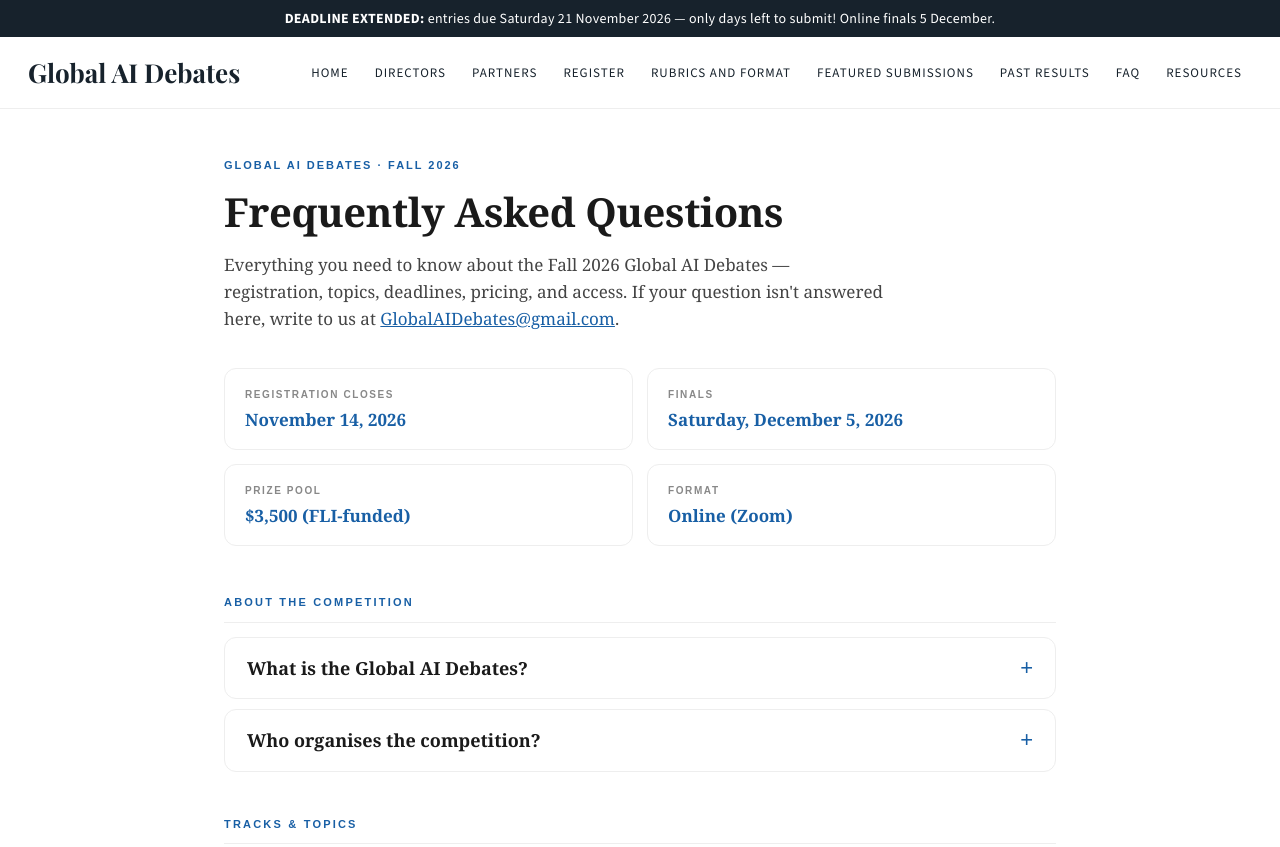
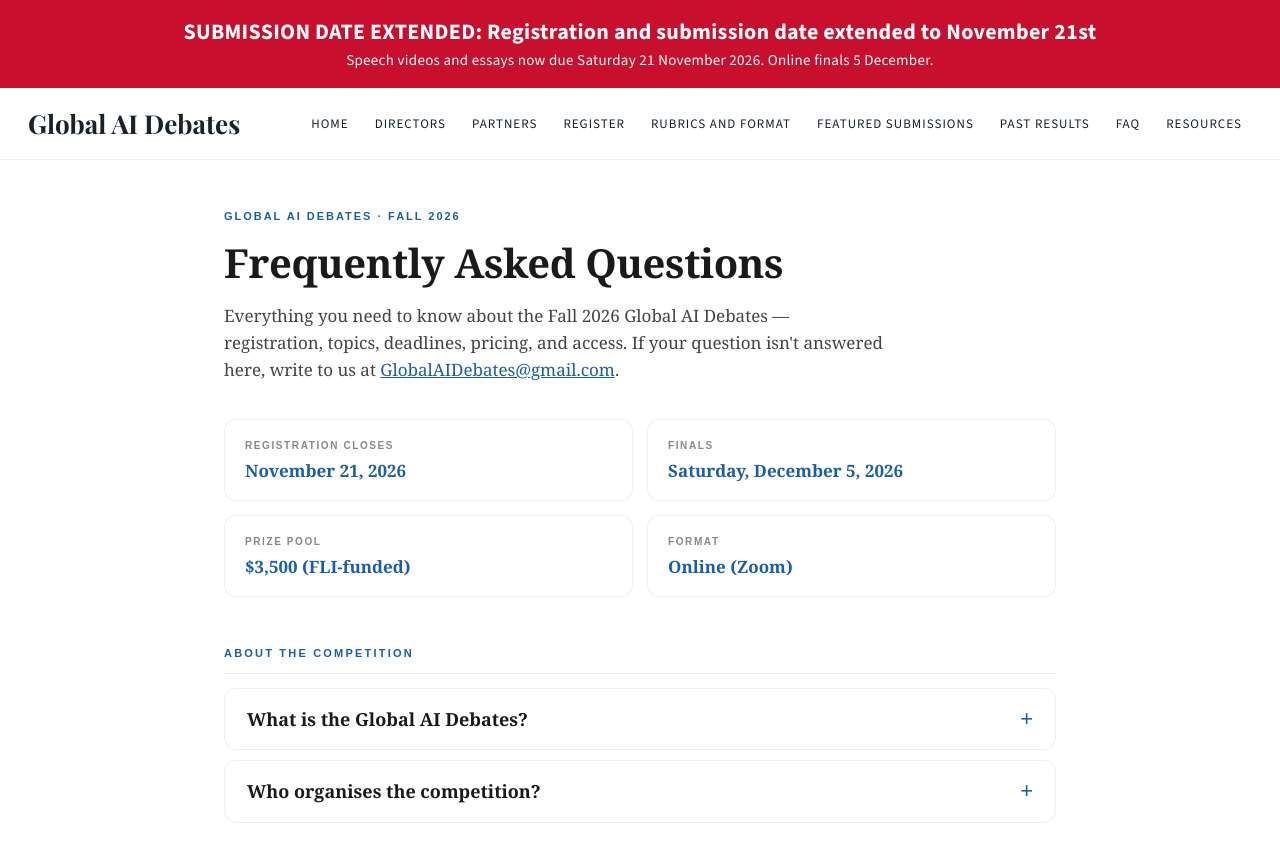
Before and after one commit to EthicsComp101/globalaidebates, a plain HTML site: page faq.html in a window 1280 px wide. Shown: the top 847 px of the page. Drawn offline with nearby package versions, Linux system fonts and the light colour scheme.

Commit message:
Extend Fall 2026 deadline to 21 November: big banner, key dates, FAQ, register
Co-Authored-By: Claude Opus 5.5 <noreply@anthropic.com>

```diff
--- a/faq.html
+++ b/faq.html
@@ -5,7 +5,7 @@
 <style>
 *{box-sizing:border-box}body{margin:0;font-family:"Source Sans 3",Arial,sans-serif;color:#17222c;background:#fff}
 a{color:#185fa5}
-.topbar{background:#17222c;color:#fff;text-align:center;font-size:14px;letter-spacing:.3px;padding:9px 16px}
+.topbar{background:#c8102e;color:#fff;text-align:center;font-size:22px;font-weight:700;letter-spacing:.3px;padding:18px 16px;line-height:1.3}.topbar small{display:block;font-size:15px;font-weight:400;margin-top:4px}
 .topbar strong{color:#fff}
 header.site{display:flex;align-items:center;justify-content:space-between;flex-wrap:wrap;gap:12px;padding:18px 28px;border-bottom:1px solid #eee}
 header.site .brand{font-family:"Playfair Display",Georgia,serif;font-size:26px;font-weight:700;color:#17222c;text-decoration:none}
@@ -19,7 +19,7 @@ footer.site a{margin:0 8px}
 #gaid-countdown .cd-label{font-size:12px;letter-spacing:2px;color:#185fa5;text-transform:uppercase}
 #gaid-countdown .cd-time{font-size:clamp(22px,4vw,34px);font-weight:700;color:#17222c;margin-top:6px}
 </style></head><body>
-<div class="topbar"><strong>DEADLINE EXTENDED:</strong> entries due Saturday 21 November 2026 &mdash; only days left to submit! Online finals 5 December.</div>
+<div class="topbar">SUBMISSION DATE EXTENDED: Registration and submission date extended to November 21st<small>Speech videos and essays now due Saturday 21 November 2026. Online finals 5 December.</small></div>
 <header class="site"><a class="brand" href="index.html">Global AI Debates</a><nav class="main"><a href="index.html">Home</a><a href="directors.html">Directors</a><a href="partners.html">Partners</a><a href="register.html">Register</a><a href="rubrics-and-format.html">Rubrics and Format</a><a href="featured-submissions.html">Featured Submissions</a><a href="past-results.html">Past Results</a><a href="faq.html">FAQ</a><a href="resources.html">Resources</a></nav></header>
 <main>
 <section><body style='margin: 0'><!DOCTYPE html>
@@ -309,7 +309,7 @@ footer.site a{margin:0 8px}
   <div class="gaid-faq__facts">
     <div class="gaid-faq__fact">
       <div class="gaid-faq__fact-label">Registration Closes</div>
-      <div class="gaid-faq__fact-value">November 14, 2026</div>
+      <div class="gaid-faq__fact-value">November 21, 2026</div>
     </div>
     <div class="gaid-faq__fact">
       <div class="gaid-faq__fact-label">Finals</div>
@@ -436,7 +436,7 @@ footer.site a{margin:0 8px}
     <summary class="gaid-faq__q">What are the key dates?</summary>
     <div class="gaid-faq__a">
       <ul>
-        <li><strong>November 14, 2026</strong> — Registration closes; speech videos and initial essays due</li>
+        <li><strong>November 21, 2026</strong> — Registration closes (extended from November 14); speech videos and initial essays due</li>
         <li><strong>November 28, 2026</strong> — Finalists announced (top 20% of speeches in each category; top 8 essays)</li>
         <li><strong>Saturday, December 5, 2026</strong> — Live finals on Zoom</li>
       </ul>
@@ -499,7 +499,7 @@ footer.site a{margin:0 8px}
   <details class="gaid-faq__item">
     <summary class="gaid-faq__q">How do I register?</summary>
     <div class="gaid-faq__a">
-      <p>Registration runs from January through November 14, 2026. Visit <a href="https://www.globalaidebates.com" style="color:#185FA5;">globalaidebates.com</a> to register. You can pay for your teams in advance and submit student names and entries later, up to the submission deadline.</p>
+      <p>Registration runs from January through November 21, 2026. Visit <a href="https://www.globalaidebates.com" style="color:#185FA5;">globalaidebates.com</a> to register. You can pay for your teams in advance and submit student names and entries later, up to the submission deadline.</p>
     </div>
   </details>
 
```
Also changed, not shown: directors.html (+2 -2 lines), featured-submissions.html (+2 -2 lines), index.html (+4 -4 lines), partners.html (+2 -2 lines), past-results.html (+2 -2 lines), register.html (+3 -3 lines), resources.html (+2 -2 lines), rubrics-and-format.html (+2 -2 lines).
